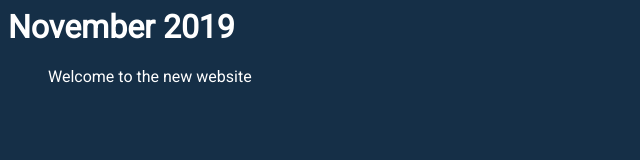
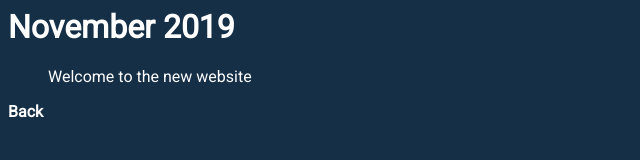
Before and after one commit to nm10923/planetnm, a plain HTML site: page blog-index.html in a window 1280 px wide. Shown: the full height of the page, 0-640 px from the left. Drawn offline with Linux system fonts and the light colour scheme.

Commit message:
Update blog-index.html

```diff
--- a/blog-index.html
+++ b/blog-index.html
@@ -9,6 +9,9 @@
     list-style-type: none;
   }
 
+  .backButton {
+    font-weight: 700;
+  }
   </style>
   <body>
     <h1>November 2019</h1>
@@ -17,6 +20,7 @@
         <li><a href="post1">Welcome to the new website</a><li>
       </ul>
     </div>
+    <a class=backButton href=index.html>Back</a>
   </body>
 
 </html>
```
